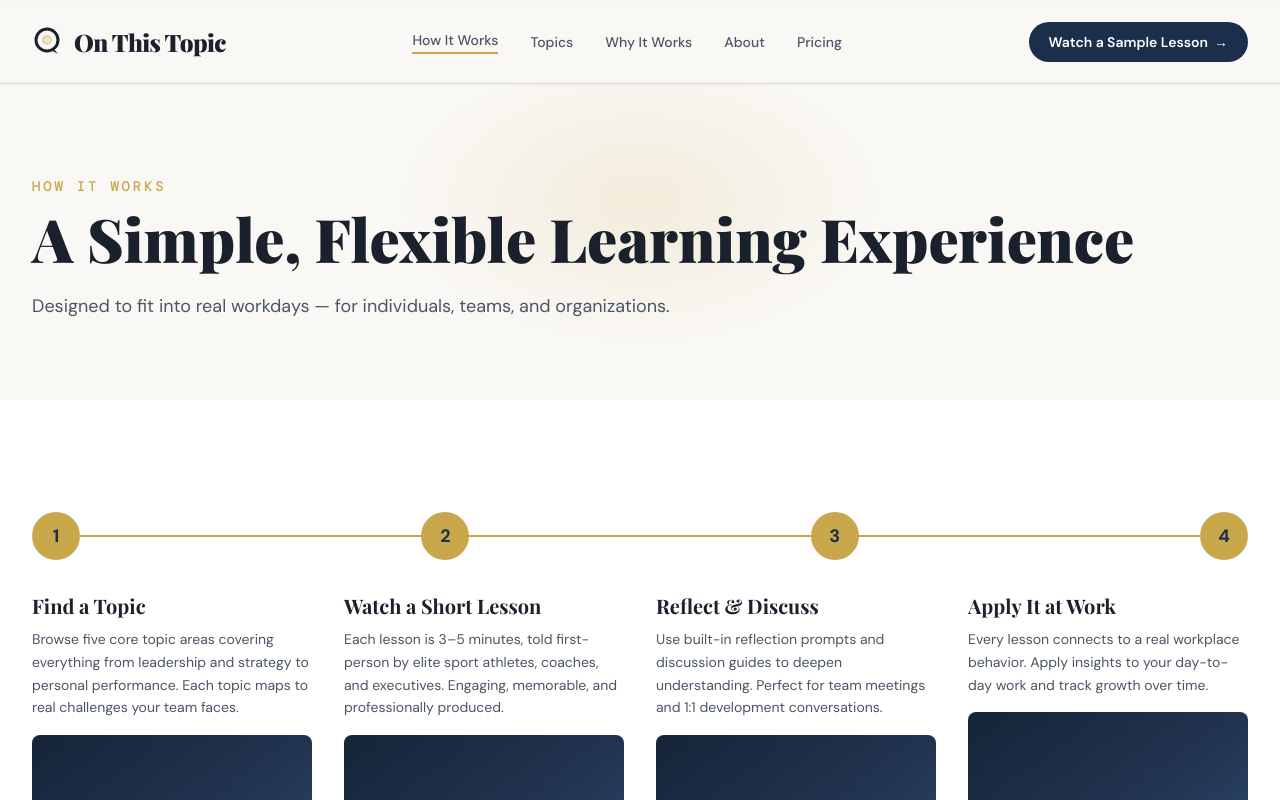
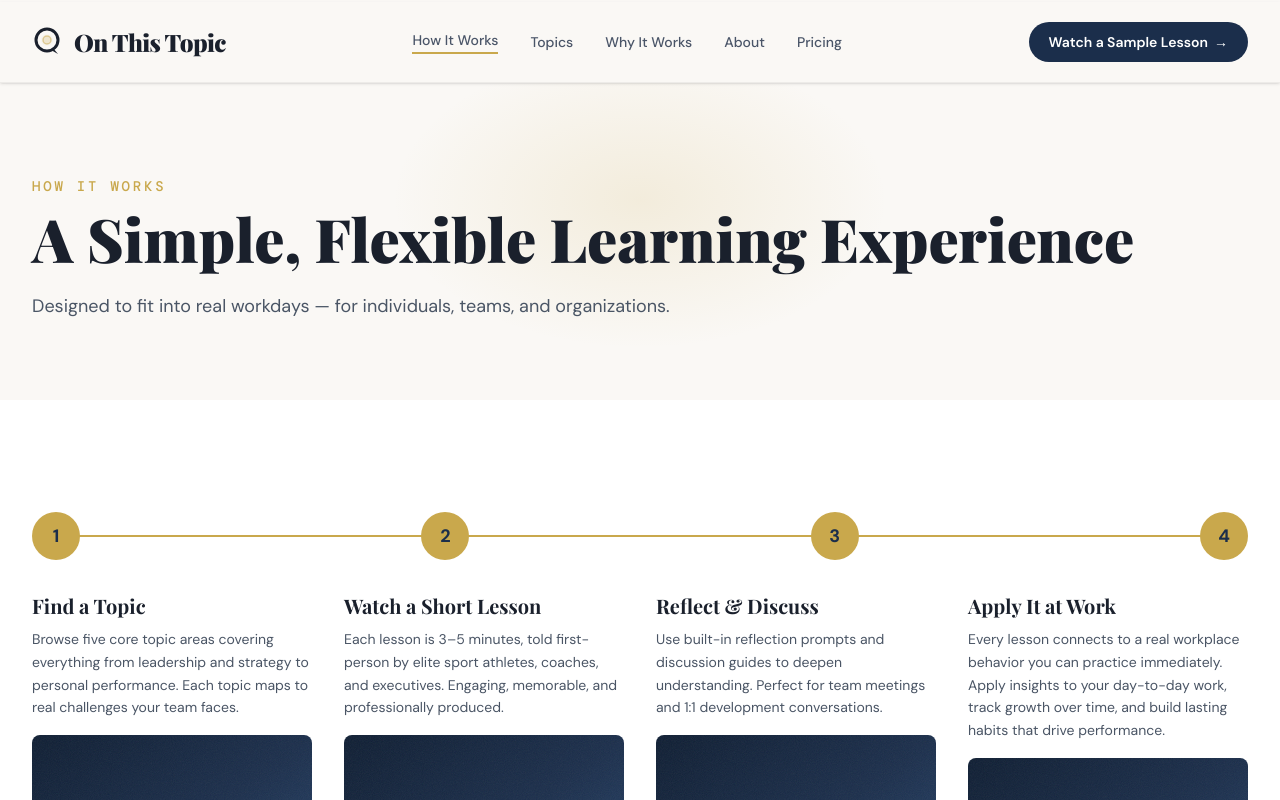
Before and after one commit to mvicenzino/onthistopic, a Next.js app: page /how-it-works in a window 1280 px wide. Shown: the top 800 px of the page. Built offline with nearby package versions, Linux system fonts and the light colour scheme.

Commit message:
Expand step 4 description to match other steps' length
Co-Authored-By: Claude Opus 4.6 (1M context) <noreply@anthropic.com>

```diff
--- a/src/app/how-it-works/page.tsx
+++ b/src/app/how-it-works/page.tsx
@@ -44,7 +44,7 @@ const steps = [
     number: 4,
     title: 'Apply It at Work',
     description:
-      'Every lesson connects to a real workplace behavior. Apply insights to your day-to-day work and track growth over time.',
+      'Every lesson connects to a real workplace behavior you can practice immediately. Apply insights to your day-to-day work, track growth over time, and build lasting habits that drive performance.',
     image: 'Apply at Work',
   },
 ]
```
